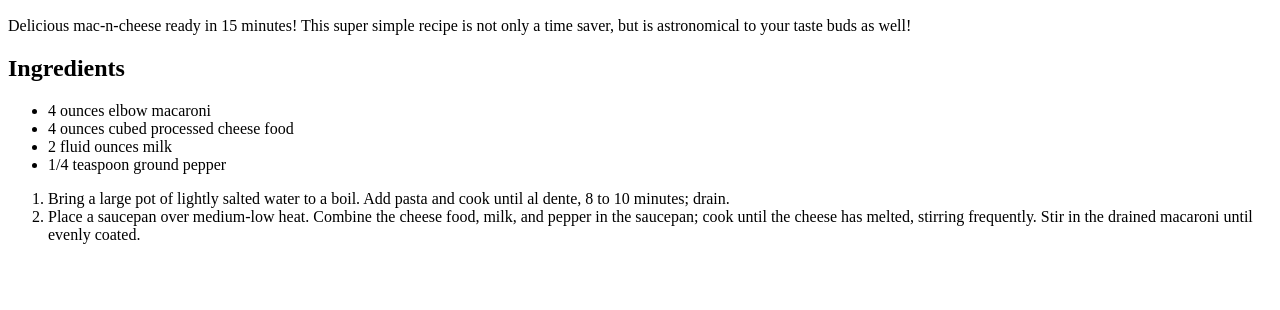
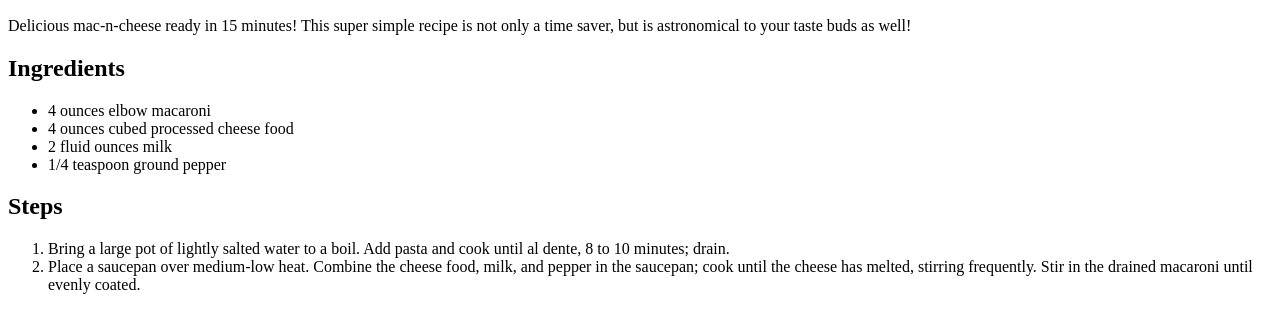
Before and after one commit to hattiepoturalski/odin-recipes, a plain HTML site: page recipes/mac-n-cheese.html in a window 1280 px wide. Shown: the part 534-844 px from the top of the page. Before the commit the page ends 800 px from the top, so only its background shows below. Drawn offline with Linux system fonts and the light colour scheme.

Commit message:
Add steps

```diff
--- a/recipes/mac-n-cheese.html
+++ b/recipes/mac-n-cheese.html
@@ -9,7 +9,9 @@
     <h1>Mac-N-Cheese</h1>
     <img src="https://www.allrecipes.com/thmb/9BwXueaJuPeIOtMioK8mLcl0DZk=/750x0/filters:no_upscale():max_bytes(150000):strip_icc():format(webp)/807368-53f2c77bd751491c8fe9947c8f032106.jpg" alt="Mac-N-Cheese in a bowl" height="400" width="400">
     <h2>Description</h2>
-    <p>Delicious mac-n-cheese ready in 15 minutes! This super simple recipe is not only a time saver, but is astronomical to your taste buds as well!</p>
+    <p>Delicious mac-n-cheese ready in 15 minutes! This super simple recipe is not only a time saver, but is astronomical to your taste buds as well!
+
+    </p>
 
     <h2>Ingredients</h2>
     <ul>
@@ -18,6 +20,7 @@
         <li>2 fluid ounces milk</li>
         <li>1/4 teaspoon ground pepper</li>
     </ul>
+    <h2>Steps</h2>
     <ol>
         <li>Bring a large pot of lightly salted water to a boil. Add pasta and cook until al dente, 8 to 10 minutes; drain.</li>
         <li>Place a saucepan over medium-low heat. Combine the cheese food, milk, and pepper in the saucepan; cook until the cheese has melted, stirring frequently. Stir in the drained macaroni until evenly coated.</li>
```
